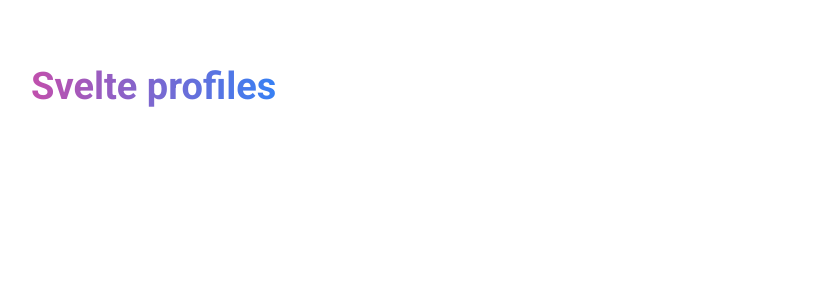
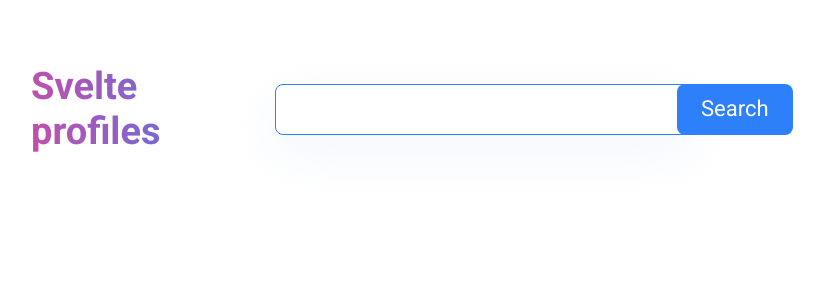
Before and after one commit to charsplusjk/svelte-profiles, a Svelte app: page / in a window 1280 px wide. Shown: the top 300 px of the page, without its empty margins (209-1033 px from the left). Built offline with nearby package versions, Linux system fonts and the light colour scheme.

Commit message:
feat: update form

```diff
--- a/src/App.svelte
+++ b/src/App.svelte
@@ -1,11 +1,23 @@
 <script lang="ts">
 	import Title from "./components/Title.svelte";
+
+	function formSubmit() {
+		console.log('fuck');
+	}
 </script>
 
 <div class="app">
 	<header>
+		<Title />
 
-		<Title />
+		<div class="user-search">
+			<form on:submit|preventDefault={formSubmit}>
+				<input type="text" class="input">
+				<div class="container-button">
+					<button type="submit" class="button">Search</button>
+				</div>
+			</form>
+		</div>
 	</header>
 </div>
 
@@ -19,4 +31,58 @@
 		align-items: center;
 		justify-content: space-between;
 	}
+
+	.user-search {
+		position: relative;
+		width: 70%;
+	}
+
+	.input {
+		padding: 15px 25px;
+		width: calc(100% - 8.75rem);
+		font-size: 1rem;
+		border-radius: 8px;
+		border: 1px solid #2e80fa;
+		box-shadow: 0px 17px 52px rgba(222, 231, 247, 0.4);
+		outline: 0;
+	}
+
+	.input::placeholder {
+		font-family: "Roboto";
+		font-style: italic;
+		font-weight: 300;
+		font-size: 19.5px;
+		line-height: 26px;
+		color: #6e8cba;
+	}
+
+	.container-button {
+		position: absolute;
+		width: 9.625rem;
+		right: 0;
+		top: 0;
+		bottom: 0;
+		display: flex;
+	}
+
+	.button {
+		padding: 15px 24px;
+		border-radius: 8px;
+		border: none;
+		background: #2e80fa;
+		line-height: 26px;
+		color: #fff;
+		font-size: 22px;
+		cursor: pointer;
+
+		transition: background-color 0.2s;
+
+		display: flex;
+		align-items: center;
+		gap: 13px;
+	}
+
+	.button:hover {
+		background: #4590ff;
+	}
 </style>
```
